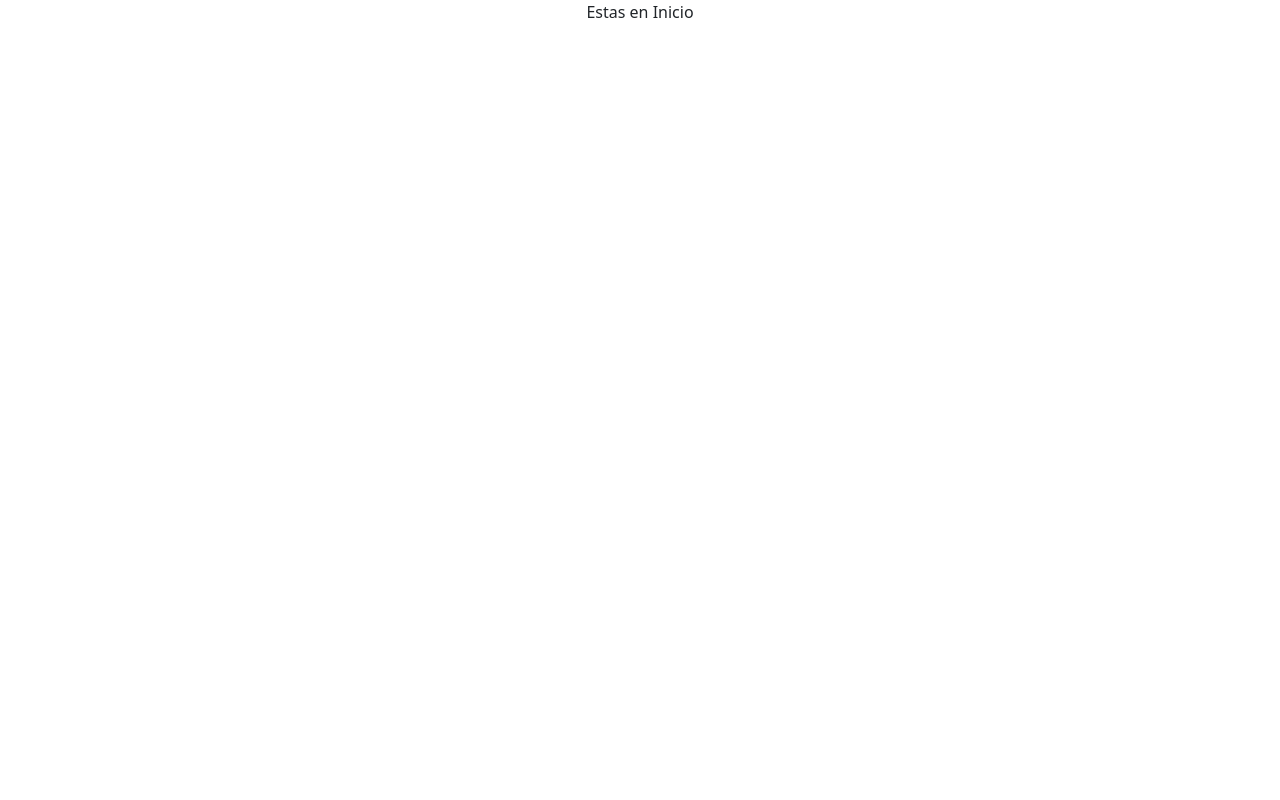
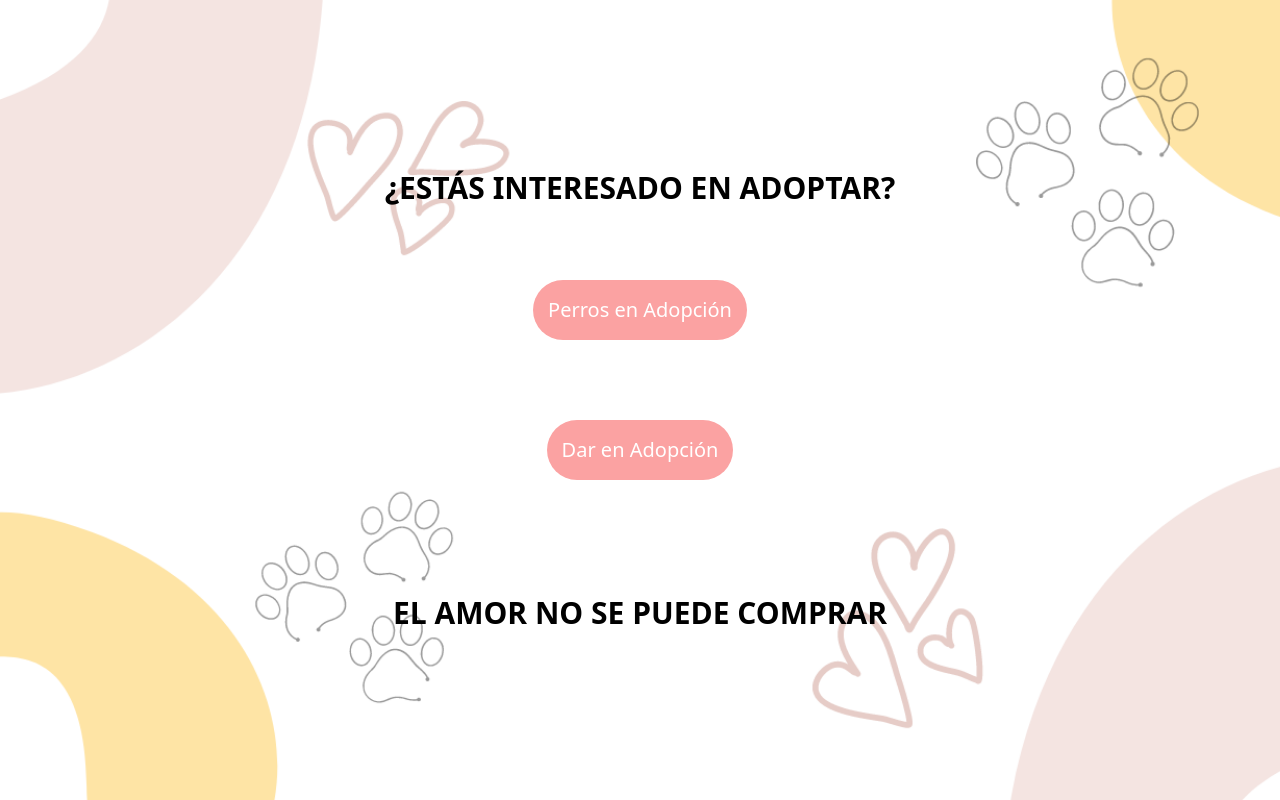
Before and after one commit to RieraAndres/Henry_PF, a React (Create React App) app in the folder Client/: page /inicio in a window 1280 px wide. Built offline with nearby package versions, Linux system fonts and the light colour scheme.

Commit message:
View Inicio/Adopt

```diff
--- a/Client/src/Components/PostPetForm/PostPetForm.module.css
+++ b/Client/src/Components/PostPetForm/PostPetForm.module.css
@@ -5,7 +5,7 @@
     flex-direction: column;
     align-items: center;
     min-height: 100vh;
-    background-color: white;
+    background-color: transparent;
     color: #000000;
   }
 
--- a/Client/src/Views/DarAdopt/DarAdopt.jsx
+++ b/Client/src/Views/DarAdopt/DarAdopt.jsx
@@ -1,8 +1,17 @@
-function DarAdopt () {
-    return(
-        <div>
-            <p>Estas en DarAdopts</p>
-        </div>
-    )
+import React from "react";
+import NavBar from "../../Components/NavBar/NavBar";
+import PostPetForm from "../../Components/PostPetForm/PostPetForm";
+import styles from "./DarAdopt.module.css";
+
+function DarAdopt() {
+  return (
+    <div className={styles.container}>
+      <NavBar />
+      <div className={styles.content}>
+        <PostPetForm />
+      </div>
+    </div>
+  );
 }
+
 export default DarAdopt;
--- /dev/null
+++ b/Client/src/Views/DarAdopt/DarAdopt.module.css
@@ -0,0 +1,25 @@
+.container {
+    background: url("../../Assets/Backgrounds/BackgroundInicio.png");
+    background-size: cover;
+    height: 110vh; /* Establecer la altura para que ocupe toda la pantalla */
+    display: flex;
+    flex-direction: column;
+  }
+
+  .content {
+    flex-grow: 1; /* Hace que el componente PostPetForm ocupe el espacio restante */
+    display: flex;
+    flex-direction: column;
+    justify-content: center;
+    align-items: center;
+  }
+
+
+/* Fondo responsive */
+@media screen and (max-width: 768px) {
+    .container {
+      background: url("../../Assets/Backgrounds/BackgroundInicioResp.png");
+      background-size: cover;
+      background-repeat: no-repeat;
+    }
+}
--- a/Client/src/Views/Inicio/Inicio.jsx
+++ b/Client/src/Views/Inicio/Inicio.jsx
@@ -1,8 +1,23 @@
-function Incio () {
-    return(
-        <div>
-            <p>Estas en Inicio</p>
-        </div>
-    )
+import React from "react";
+import styles from "./Inicio.module.css";
+
+function Inicio() {
+  return (
+    <div className={styles.container}>
+        <p className={styles.paragraphAdopt}>
+        ¿ESTÁS INTERESADO EN ADOPTAR?
+      </p>
+      <button className={styles.buttonAdopt} onClick={() => window.location.href = '/home'}>
+        Perros en Adopción
+      </button>
+      <button className={styles.buttonGive} onClick={() => window.location.href = '/adopt'}>
+        Dar en Adopción
+      </button>
+      <p className={styles.paragraphGive}>
+        EL AMOR NO SE PUEDE COMPRAR
+      </p>
+    </div>
+  );
 }
-export default Incio;
+
+export default Inicio;
--- /dev/null
+++ b/Client/src/Views/Inicio/Inicio.module.css
@@ -0,0 +1,52 @@
+.container {
+    background: url("../../Assets/Backgrounds/BackgroundInicio.png");
+    background-size: cover;
+    width: 100vw;
+    height: 100vh;
+    display: flex;
+    flex-direction: column;
+    align-items: center;
+    justify-content: center;
+    color: rgb(0, 0, 0);
+    font-size: 24px;
+  }
+
+  .buttonAdopt, .buttonGive {
+    background-color: #fba2a2;
+    border: none;
+    color: rgb(255, 255, 255);
+    font-size: 20px;
+    margin: 60px;
+    cursor: pointer;
+    padding: 15px;
+    /* border: none; */
+    border-radius: 50px;
+    margin-top: 20px;
+    align-items: center;
+  }
+
+  .paragraphAdopt, .paragraphGive {
+    font-size: 30px;
+    font-weight: bold;
+    margin-bottom: 50px;
+    margin-top: 50px;
+  }
+
+  .buttonAdopt:hover, .buttonGive:hover {
+    background-color: #FFCBCB;
+    color: rgb(255, 255, 255);
+  }
+
+
+/* Fondo responsive */
+@media screen and (max-width: 768px) {
+    .container {
+      background: url("../../Assets/Backgrounds/BackgroundInicioResp.png");
+      background-size: cover;
+      background-repeat: no-repeat;
+    }
+
+    .paragraphAdopt, .paragraphGive {
+        width: 90%;
+    }
+}
```
Also changed, not shown: Client/src/Assets/Backgrounds/BackgroundInicio.png (added), Client/src/Assets/Backgrounds/BackgroundInicioResp.png (added).
